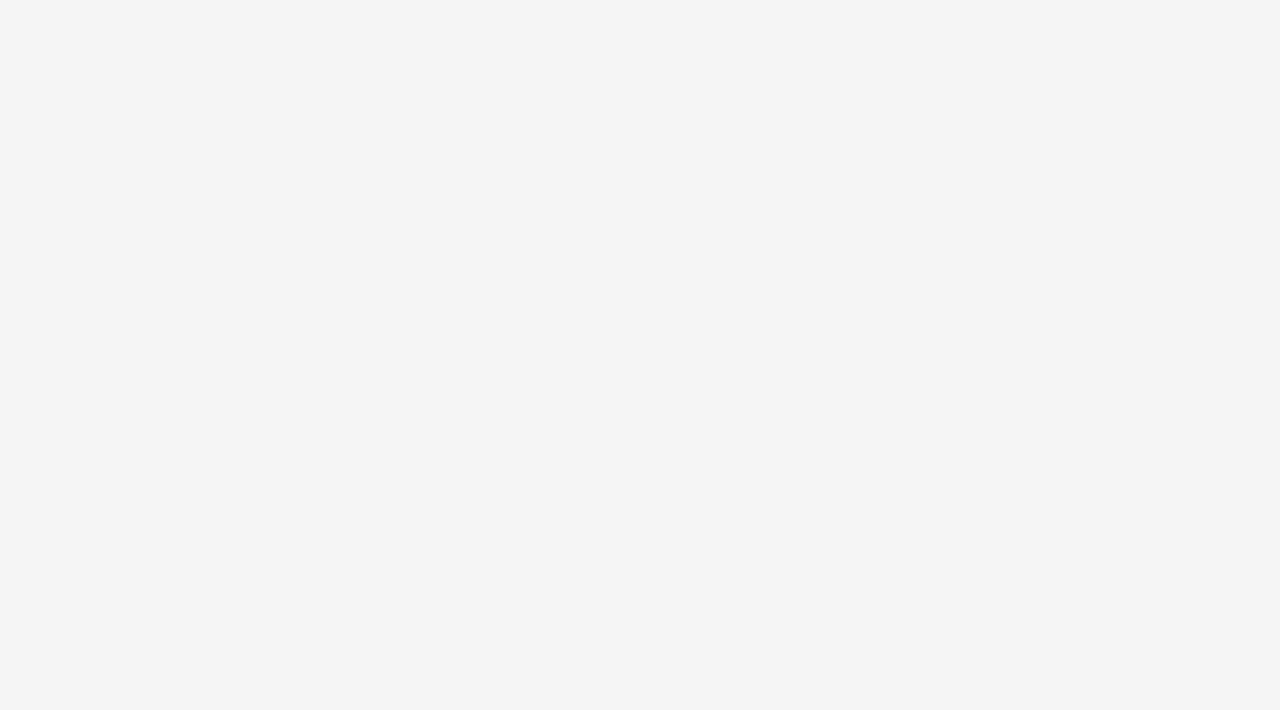
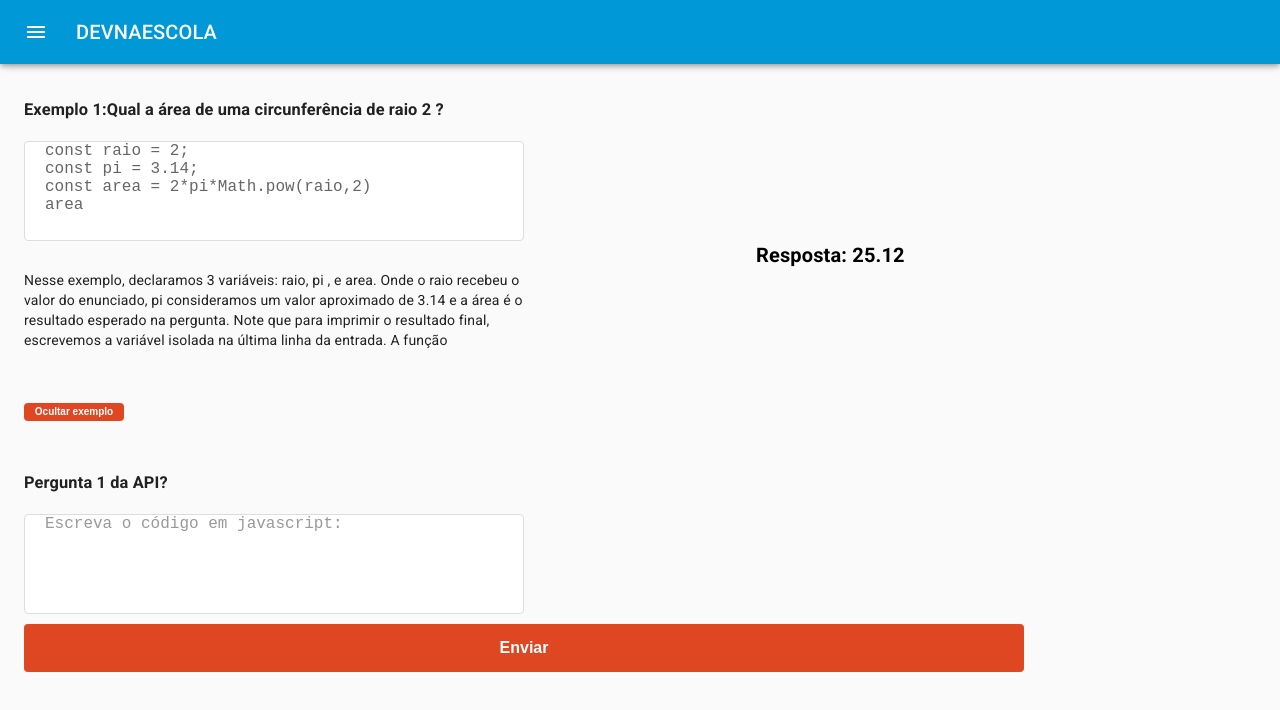
Before and after one commit to BrennerBatR/Hackathon-Rocketseat-Front, a React (Create React App) app: page /quest in a window 1280 px wide. Shown: the top 710 px of the page. Built offline with nearby package versions, Linux system fonts and the light colour scheme.

Commit message:
Criação do menu e organização

```diff
--- a/src/components/menu/index.js
+++ b/src/components/menu/index.js
@@ -164,7 +164,7 @@ export default function PersistentDrawerLeft() {
                         <ListItemIcon><AccountTreeIcon/></ListItemIcon>
                         <ListItemText primary='Matérias'/>
                     </ListItem>
-                    <ListItem button key='Perguntas' component={Link} to='/'>
+                    <ListItem button key='Perguntas' component={Link} to='/quest'>
                         <ListItemIcon><QuestionAnswerIcon/></ListItemIcon>
                         <ListItemText primary='Perguntas'/>
                     </ListItem>
--- a/src/routes.js
+++ b/src/routes.js
@@ -5,6 +5,7 @@ import Main from './pages/Main/Main';
 import Login from './pages/Login/Login';
 import StudentRegister from './pages/StudentRegister/StudentRegister';
 import QuestionRegister from './pages/QuestionRegister/QuestionRegister';
+import Quest from './pages/Quest/Quest';
 
 export default function Routes() {
     return (
@@ -13,6 +14,7 @@ export default function Routes() {
             <Route path="/login" component={Login}/>
             <Route path="/studentsRegister" component={StudentRegister}/>
             <Route path="/questionsRegister" component={QuestionRegister}/>
+            <Route path="/quest" component = {Quest} />
         </BrowserRouter>
     );
 }
```
